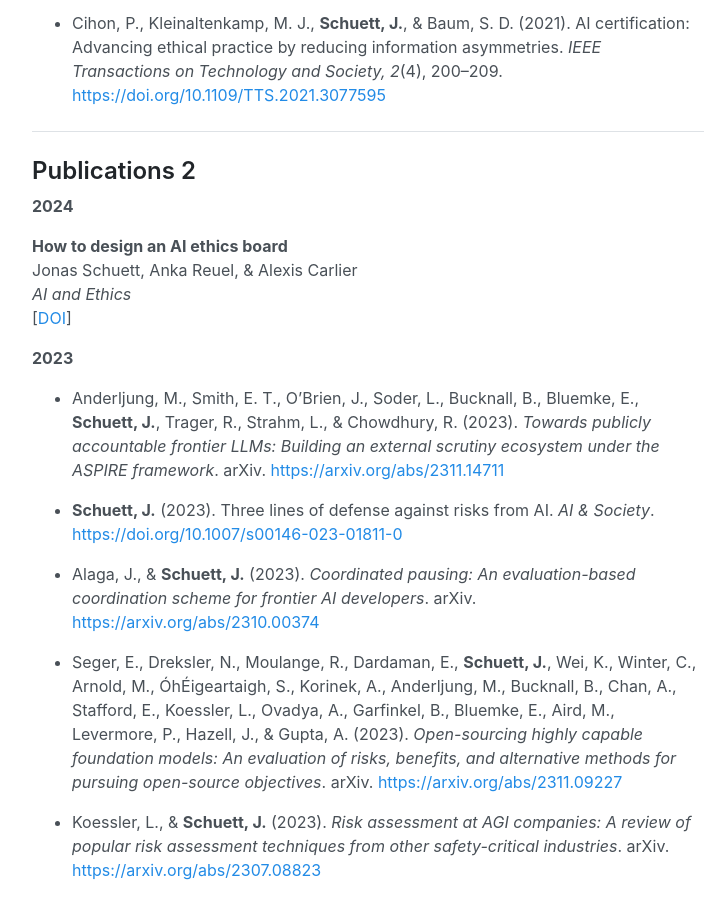
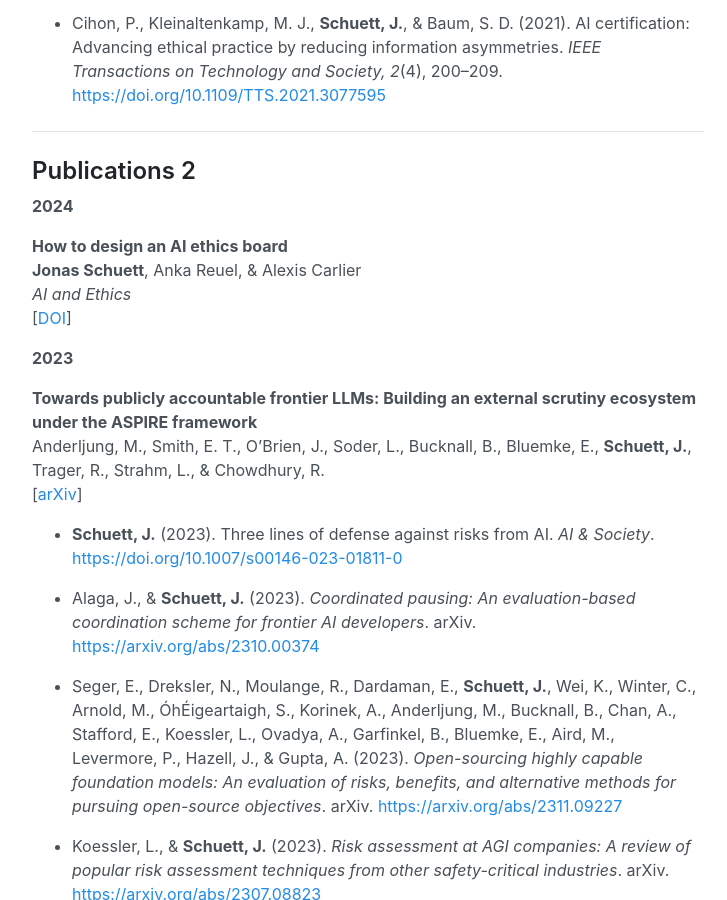
Before and after one commit to jonasschuett/jonasschuett.github.io, a Jekyll site: the page built from _posts/2020-04-04-introduction.md, in a window 1280 px wide and 900 px high, scrolled down 7618 px. Shown: the whole window, without its empty margins (272-999 px from the left). Built offline with Jekyll 4.4.1, drawn with Linux system fonts in a browser that asks for light colours; nearby versions of some CDN libraries.

Commit message:
Update 2020-04-04-introduction.md

```diff
--- a/_posts/2020-04-04-introduction.md
+++ b/_posts/2020-04-04-introduction.md
@@ -156,14 +156,15 @@ Previous research projects:
 **2024**
 
 **How to design an AI ethics board** <br>
-Jonas Schuett, Anka Reuel, & Alexis Carlier <br>
+**Jonas Schuett**, Anka Reuel, & Alexis Carlier <br>
 *AI and Ethics* <br>
 [[DOI](https://doi.org/10.1007/s43681-023-00409-y)]
 
 **2023**
 
-
-- Anderljung, M., Smith, E. T., O’Brien, J., Soder, L., Bucknall, B., Bluemke, E., **Schuett, J.**, Trager, R., Strahm, L., & Chowdhury, R. (2023). *Towards publicly accountable frontier LLMs: Building an external scrutiny ecosystem under the ASPIRE framework*. arXiv. <https://arxiv.org/abs/2311.14711>
+**Towards publicly accountable frontier LLMs: Building an external scrutiny ecosystem under the ASPIRE framework** <br>
+Anderljung, M., Smith, E. T., O’Brien, J., Soder, L., Bucknall, B., Bluemke, E., **Schuett, J.**, Trager, R., Strahm, L., & Chowdhury, R. <br>
+[[arXiv](https://arxiv.org/abs/2311.14711)]
 
 - **Schuett, J.** (2023). Three lines of defense against risks from AI. *AI & Society*. <https://doi.org/10.1007/s00146-023-01811-0>
 
```
